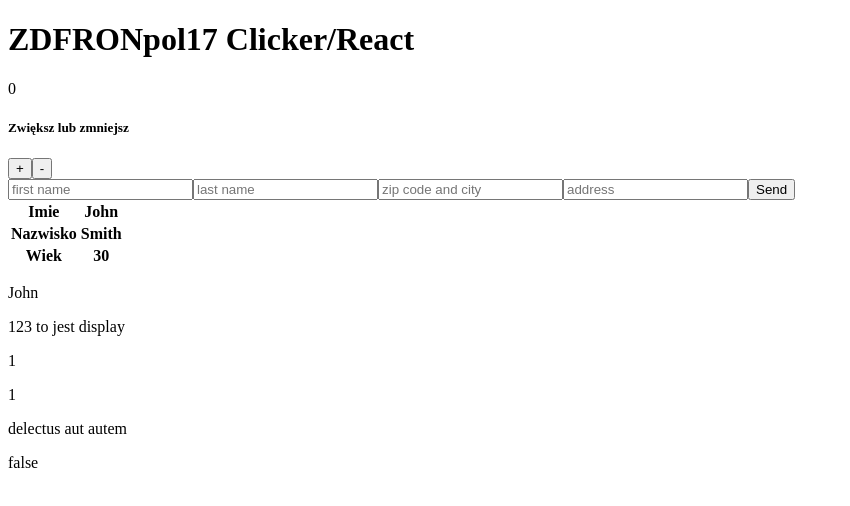
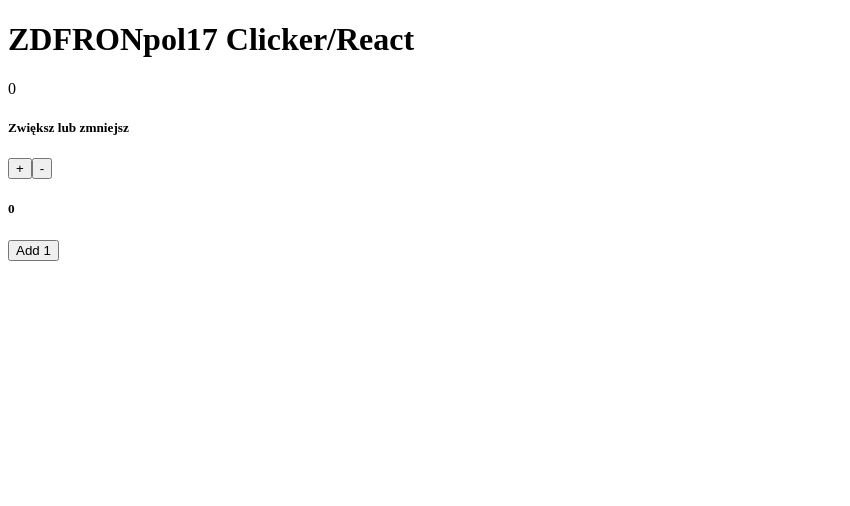
Before and after one commit to ziarenn/ZDFRONpol17-Clicker, a React (Create React App) app: page / in a window 1280 px wide. Shown: the top 506 px of the page, without its empty margins (0-850 px from the left). Built offline with nearby package versions, Linux system fonts and the light colour scheme.

Commit message:
Kod 28.01.2023 11:45

```diff
--- a/src/App.tsx
+++ b/src/App.tsx
@@ -1,4 +1,4 @@
-import React from "react";
+import { useState } from "react";
 import CountDisplay from "./components/CountDisplay/CountDisplay";
 import Display from "./components/Display/Display";
 import Form from "./components/Form/Form";
@@ -9,18 +9,25 @@
 // jsx - javascript expression
 // tsx
 function App() {
-  // symulacja fetcha
-  const response = {
-    firstName: "John",
-    lastName: "Smith",
-    age: 30,
-  };
+  // Hook - funkcja wbudowana (najczęściej) w react lub pochodząca od osób trzecich, ma ona dostęp do wewnętrznych mechanizmów działania reacta
+  // ZASADY HOOKÓW
+  // 1. Hooki mogą być używane tylko w komponentach funkcyjnych.
+  // 2. Hooki mogą być wywoływane tylko na top scopie w komponentach funkcyjnych.
+  // 3. Nazwy hooków zaczynają się na "use" (np. useState, useRef, useEffect, useForm itd.)
+  // useState - hook służący do przechowywania wartości, których zmiana ma spowodować przeładowanie się komponentu
+  // stan pusty => request => response => response do stanu => przeładowanie komponentu => wyświetlenie response
+  // useState zwraca listę z 2 elementami: zmienną stanową (stan) i funkcję aktualizującą zmienną stanową (stan)
+  // zmienną stanową możesz nazwać jak chcesz, w nazewnictwie funkcji aktualizującej zmienną stanową istnieje konwencja: set + nazwa zmiennej stanowej
+  const [count, setCount] = useState(0);
+  // count = 5 ZLE
+  // count++ ZLE
+  // setCount(5) DOBRZE
 
-  const todo = {
-    userId: 1,
-    id: 1,
-    title: "delectus aut autem",
-    completed: false,
+  console.log("KOMPONENT SIĘ PRZEŁADOWAŁ");
+  const increaseCount = () => {
+    setCount(count + 1);
+    // count++ // to jest operacja, nie wartość, funkcja aktulizująca potrzebuje wartości
+    console.log(count);
   };
 
   return (
@@ -28,11 +35,15 @@
       <Heading />
       <CountDisplay />
       <Manipulator />
-      <Form />
-      <Table response={response} />
-      {/* props = properties = własciwości */}
+      <div>
+        <h5>{count}</h5>
+      </div>
+      <button onClick={increaseCount}>Add 1</button>
+      {/* <Form /> */}
+      {/* <Table response={response} />
+      {/* props = properties = własciwości
       <Display response={response} />
-      <TodoDisplay todo={todo} />
+      <TodoDisplay todo={todo} /> */}
     </div>
   );
 }
@@ -51,3 +62,23 @@
 
 // 1. Przekaż obiekt response do komponentu Table.tsx propsem. Nie zapomnij o odebraniu propsów, destrukturyzacji i intefejsie
 // 2. Wyświetl dane w tabeli (po lewej w tabeli imie nazwisko wiek, po prawej dane)
+
+// const response = {
+//   firstName: "John",
+//   lastName: "Smith",
+//   age: 30,
+// };
+
+// const todo = {
+//   userId: 1,
+//   id: 1,
+//   title: "delectus aut autem",
+//   completed: false,
+// };
+
+// 1. Stwórz komponent DisplayRandom.
+// 2. W komponencie DisplayRandom stwórz stan randomNumber, wartość początkowa: 0
+// 3. Stwórz funkcję updateRandomNumber, w tej funkcji przy użyciu innej odpowiedniej funkcji aktulizuj stan randomNumber na losową liczbę.
+// 4. Stan randomNumber wyświetlaj w paragrafie w komponencie DisplayRandom.
+// 5. Stwórz przycisk z textem Update, na ten przycisk nadaj onClick, do onClicka podaj funkcję updateRandomNumber.
+// 6. Sam komponent DisplayRandom wyświetl w App.tsx
```
